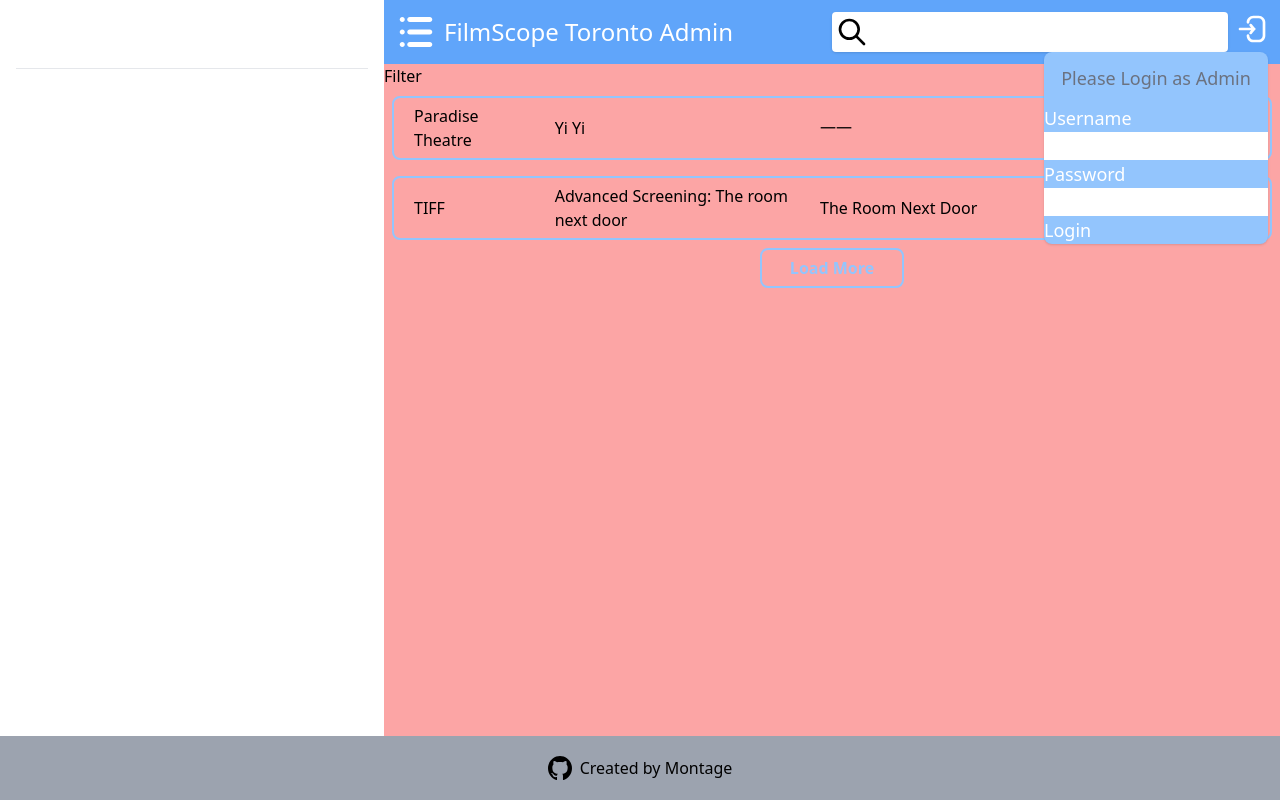
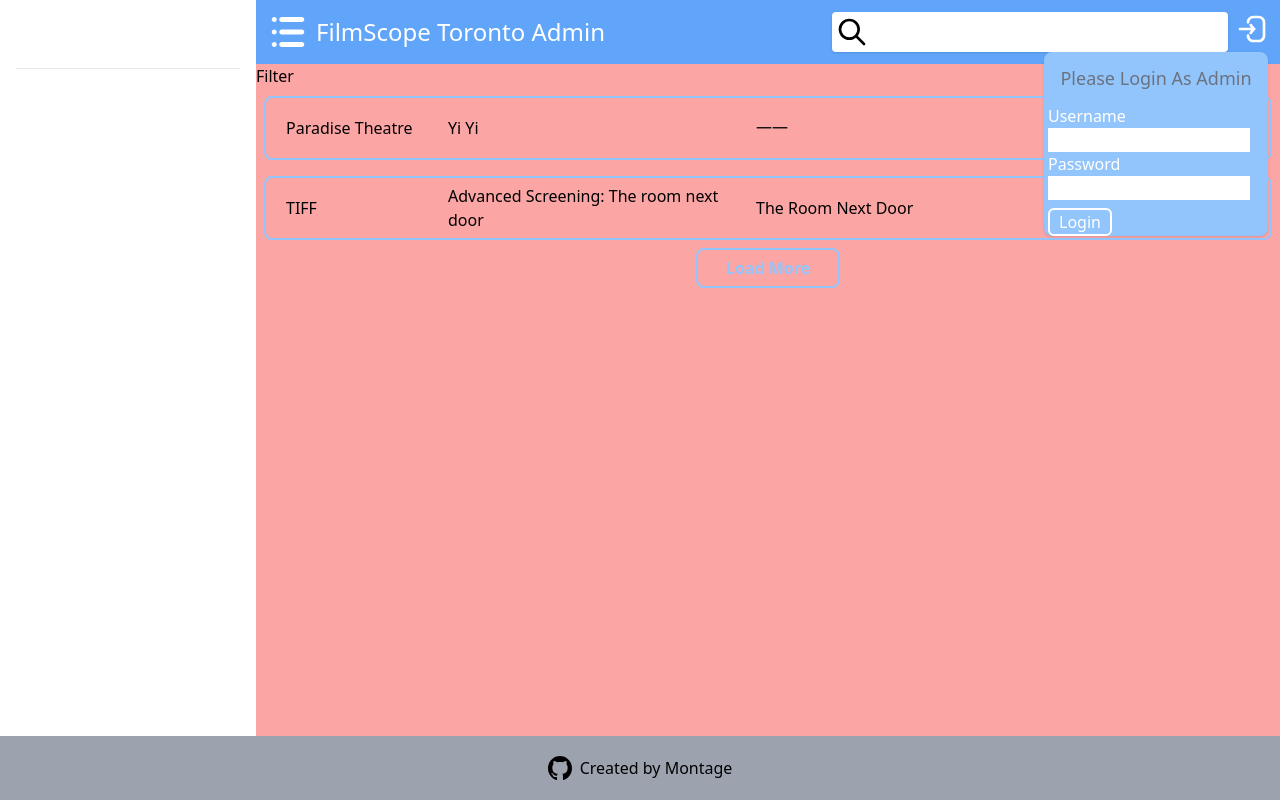
Before and after one commit to montage0921/Full_Stack_FilmScope_Toronto, a React (Vite) app in the folder frontend-admin/: page / in a window 1280 px wide. Both pictures are taken after a click on the button 1252 px from the left and 28 px from the top of the page. Built offline with nearby package versions, Linux system fonts and the light colour scheme; no server answers.

Commit message:
finish login render

```diff
--- a/frontend-admin/src/App.jsx
+++ b/frontend-admin/src/App.jsx
@@ -1,17 +1,25 @@
 import "./index.css";
-import Header from "./containers/NavBar";
+import NavBar from "./containers/NavBar";
 import Footer from "./components/Footer";
 import DashBoard from "./containers/DashBoard";
 import ShowContainer from "./containers/ShowContainer";
+import { createContext, useState } from "react";
+import { LoginStatus } from "./utils/loginstatus";
+
+export const LoginContext = createContext();
 
 function App() {
+  const [loginStatus, setLoginStatus] = useState(LoginStatus.NOT_ATTEMPTED);
+
   return (
-    <div className="grid grid-rows-[64px_auto_64px] grid-cols-[30%_70%] h-screen">
-      <Header></Header>
-      <DashBoard></DashBoard>
-      <ShowContainer></ShowContainer>
-      <Footer></Footer>
-    </div>
+    <LoginContext.Provider value={{ loginStatus, setLoginStatus }}>
+      <div className="grid grid-rows-[64px_auto_64px] grid-cols-[20%_80%] h-screen">
+        <NavBar></NavBar>
+        <DashBoard></DashBoard>
+        <ShowContainer></ShowContainer>
+        <Footer></Footer>
+      </div>
+    </LoginContext.Provider>
   );
 }
 
--- /dev/null
+++ b/frontend-admin/src/api/userAuth.js
@@ -0,0 +1,17 @@
+import axios from "axios";
+import { LoginStatus } from "../utils/loginstatus";
+
+const baseUrl = "http://localhost:8080/auth-filmscope";
+
+export const sendLoginInfo = async (loginInfo, setLoginStatus) => {
+  try {
+    const response = await axios.post(`${baseUrl}/login`, loginInfo);
+    if (response.status === 200) {
+      const token = response.data.accessToken;
+      setLoginStatus(LoginStatus.SUCCESS);
+      localStorage.setItem("accessToken", token);
+    }
+  } catch (error) {
+    setLoginStatus(LoginStatus.FAILED);
+  }
+};
--- a/frontend-admin/src/components/LoginForm.jsx
+++ b/frontend-admin/src/components/LoginForm.jsx
@@ -1,13 +1,64 @@
-import React from "react";
+import React, { useContext, useState } from "react";
+import { LoginContext } from "../App";
+import { sendLoginInfo } from "../api/userAuth";
+import { LoginStatus } from "../utils/loginstatus";
 
 function LoginForm() {
+  const [username, setUsername] = useState("");
+  const [password, setPassword] = useState("");
+  const { loginStatus, setLoginStatus } = useContext(LoginContext);
+
+  const handleUserName = (e) => {
+    setUsername(e.target.value);
+  };
+
+  const handlePassword = (e) => {
+    setPassword(e.target.value);
+  };
+
+  const handleLoginSubmit = async (e) => {
+    e.preventDefault();
+
+    const loginInfo = {
+      username: username,
+      password: password,
+    };
+    await sendLoginInfo(loginInfo, setLoginStatus);
+  };
+
   return (
-    <div>
-      <form className="flex-col">
-        <input type="text" />
-        <input type="text" />
+    <>
+      <span className="mt-3">Please Login As Admin</span>
+      <form className="text-white text-base pl-1" onSubmit={handleLoginSubmit}>
+        <label htmlFor="username">Username</label>
+        <input
+          type="text"
+          id="username"
+          value={username}
+          className="w-11/12 text-black"
+          onChange={handleUserName}
+        />
+        <label htmlFor="password">Password</label>
+        <input
+          type="text"
+          id="password"
+          className="w-11/12 text-black"
+          value={password}
+          onChange={handlePassword}
+        />
+        <button
+          className="mt-2 w-16 border-white border-2 rounded-md hover:font-bold"
+          type="submit"
+        >
+          Login
+        </button>
+        {loginStatus === LoginStatus.FAILED && (
+          <p className="text-red-400 text-base font-bold">
+            Error,please try again
+          </p>
+        )}
       </form>
-    </div>
+    </>
   );
 }
 
--- /dev/null
+++ b/frontend-admin/src/components/LogoutForm.jsx
@@ -0,0 +1,27 @@
+import React, { useContext } from "react";
+import { LoginContext } from "../App";
+import { LoginStatus } from "../utils/loginstatus";
+
+function LogoutForm() {
+  const { setLoginStatus } = useContext(LoginContext);
+
+  const handleLogout = () => {
+    localStorage.removeItem("accessToken");
+    setLoginStatus(LoginStatus.NOT_ATTEMPTED);
+  };
+
+  return (
+    <div className="flex-col flex">
+      <span className="mt-3 text-white font-bold">Welcome Admin</span>
+      <button
+        className="my-2 w-20 border-white border-2 rounded-md hover:font-bold self-center
+                        text-white"
+        onClick={handleLogout}
+      >
+        Logout
+      </button>
+    </div>
+  );
+}
+
+export default LogoutForm;
--- a/frontend-admin/src/components/ShowItem.jsx
+++ b/frontend-admin/src/components/ShowItem.jsx
@@ -5,7 +5,7 @@
     <div
       className="h-16 my-2 rounded-lg border-blue-300 border-2
                 flex items-center gap-4 px-5
-                hover:translate-y-1"
+                hover:border-black"
     >
       <div className="w-1/6 ">{show.theatre}</div>
       <button className="w-2/6 text-left hover:underline">
--- a/frontend-admin/src/containers/LoginContainer.jsx
+++ b/frontend-admin/src/containers/LoginContainer.jsx
@@ -1,8 +1,12 @@
-import React from "react";
+import { useContext } from "react";
 import LoginIcon from "../components/icons/LoginIcon";
 import LoginForm from "../components/LoginForm";
+import { LoginContext } from "../App";
+import LogoutForm from "../components/LogoutForm";
+import { LoginStatus } from "../utils/loginstatus";
 
 function LoginContainer({ clickLoginDropDown, setClickLoginDropDown }) {
+  const { loginStatus } = useContext(LoginContext);
   return (
     <div>
       <button
@@ -16,16 +20,17 @@
       {clickLoginDropDown && (
         <div
           className="absolute flex flex-col  bg-blue-300 text-lg text-gray-500 rounded-lg  shadow w-56 top-10 right-0
-                        gap-3 items-center"
+                        gap-3 items-center transition-all duration-300 overflow-hidden"
         >
-          <span className="mt-3">Please Login as Admin</span>
-          <form className="text-white">
-            <label for="username">Username</label>
-            <input type="text" id="username" className="w-full" />
-            <label for="password">Password</label>
-            <input type="text" id="password" className="w-full" />
-            <button>Login</button>
-          </form>
+          {loginStatus === LoginStatus.SUCCESS ? (
+            <>
+              <LogoutForm></LogoutForm>
+            </>
+          ) : (
+            <>
+              <LoginForm></LoginForm>
+            </>
+          )}
         </div>
       )}
     </div>
--- a/frontend-admin/src/containers/NavBar.jsx
+++ b/frontend-admin/src/containers/NavBar.jsx
@@ -1,11 +1,9 @@
 import React, { useState } from "react";
 import BarIcon from "../components/icons/BarIcon";
 import SearchIcons from "../components/icons/SearchIcons";
-import LoginIcon from "../components/icons/LoginIcon";
-import LoginForm from "../components/LoginForm";
 import LoginContainer from "./LoginContainer";
 
-function Header() {
+function NavBar() {
   const [clickLoginDropDown, setClickLoginDropDown] = useState(false);
 
   return (
@@ -39,4 +37,4 @@
   );
 }
 
-export default Header;
+export default NavBar;
--- a/frontend-admin/src/containers/ShowContainer.jsx
+++ b/frontend-admin/src/containers/ShowContainer.jsx
@@ -7,20 +7,6 @@
 function ShowContainer() {
   const [showList, setShowList] = useState([]);
   const [pageNumber, setPageNumber] = useState(1);
-
-  useEffect(() => {
-    const fetchShowList = async () => {
-      try {
-        const response = await apiAdmin.get(`/load?page=${pageNumber}&size=10`);
-        console.log(response.data);
-        setShowList(response.data);
-      } catch (error) {
-        console.error("Error fetchin show: ", error);
-      }
-    };
-
-    fetchShowList();
-  }, [pageNumber]);
 
   const dummy_data = [
     {
@@ -46,7 +32,7 @@
         ))}
         <button
           className="self-center w-36 h-10 border-blue-300 border-2 rounded-lg text-blue-300 font-bold
-                           hover:bg-blue-300 hover:text-white hover:translate-y-1"
+                           hover:bg-blue-300 hover:text-white"
         >
           Load More
         </button>
--- /dev/null
+++ b/frontend-admin/src/utils/loginstatus.js
@@ -0,0 +1,5 @@
+export const LoginStatus = {
+  NOT_ATTEMPTED: 1,
+  FAILED: 2,
+  SUCCESS: 3,
+};
```
